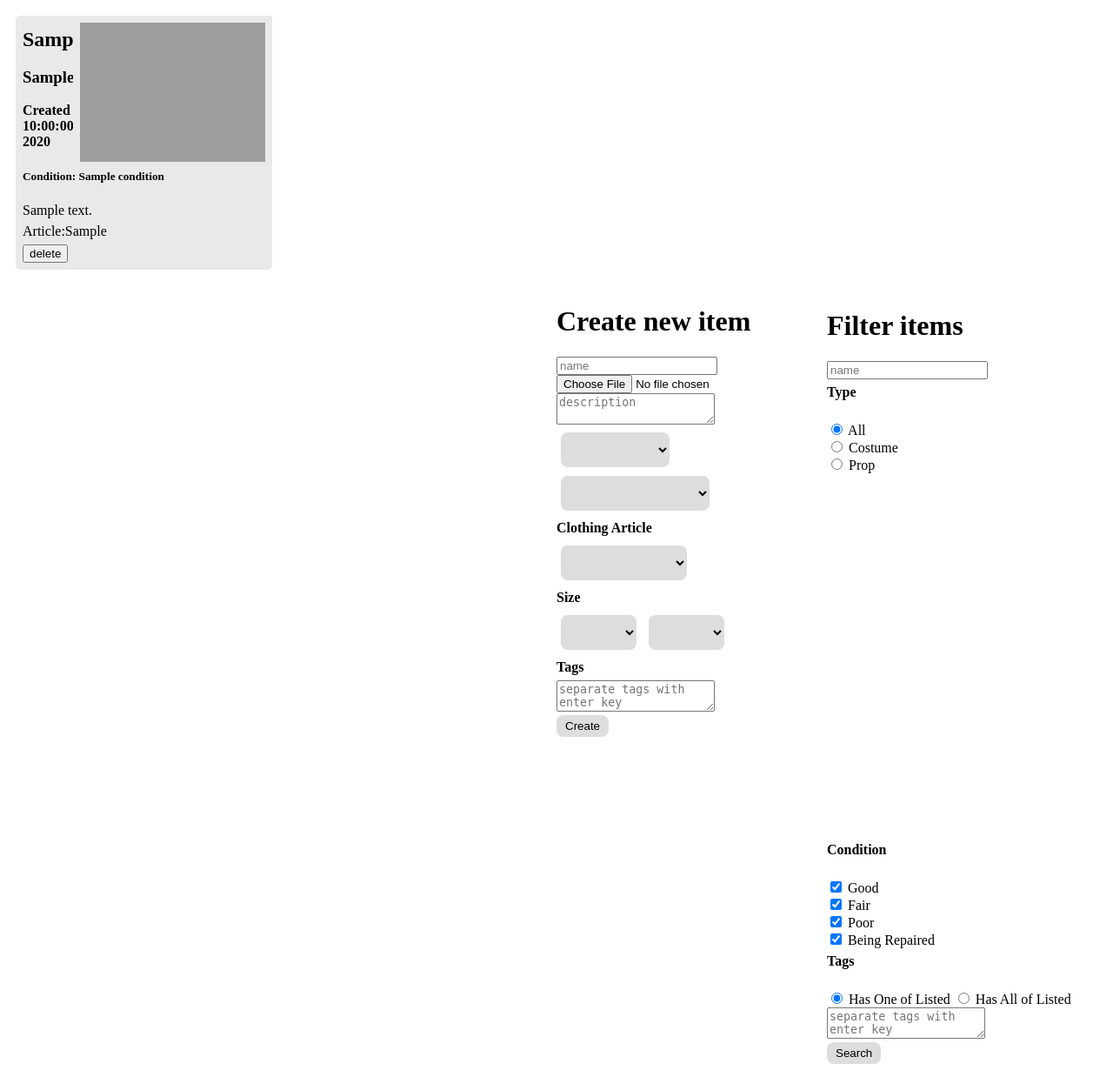
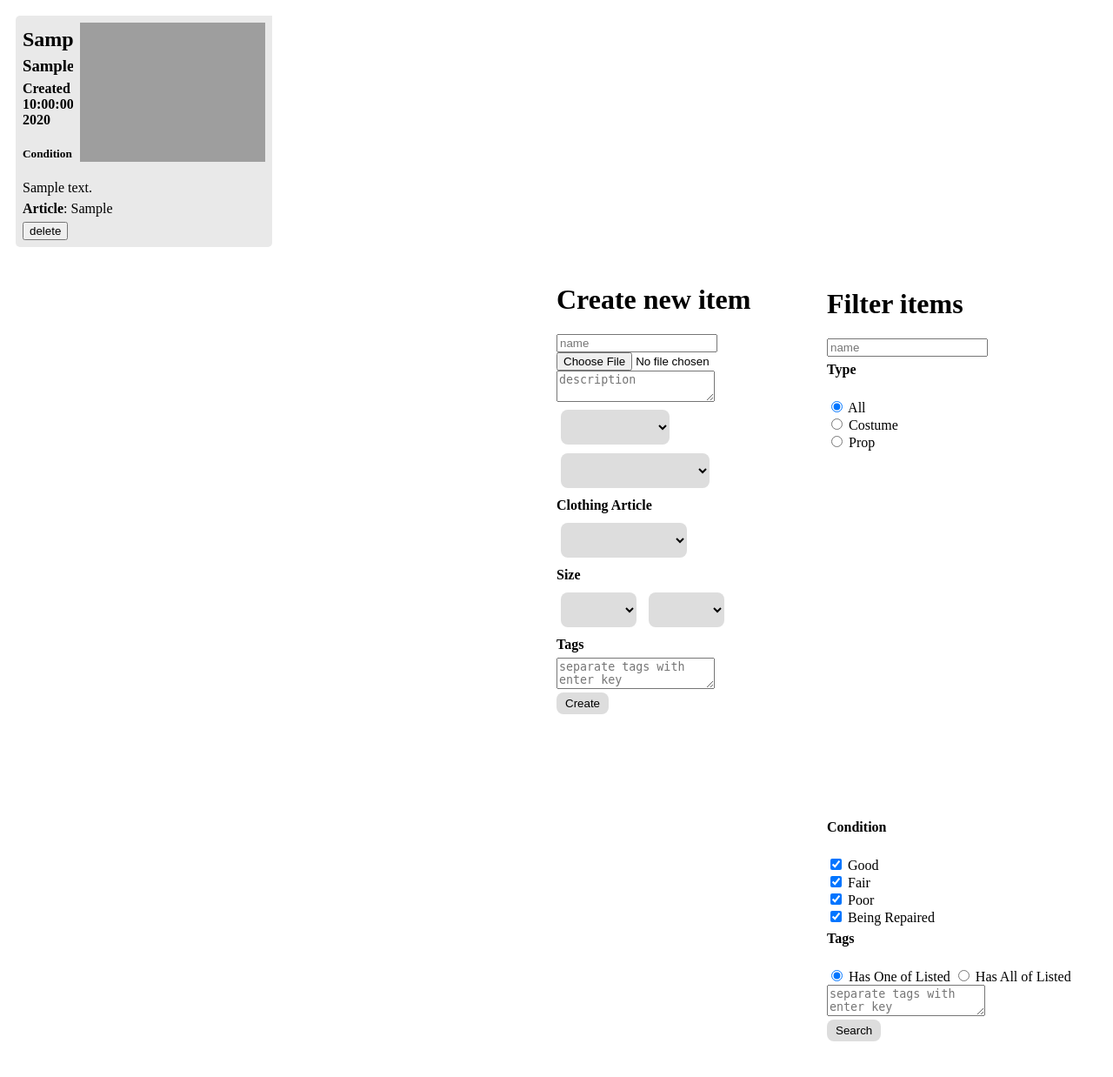
Before and after one commit to goosinator868/propbox, a Python web app: template templates/index.html in a window 1280 px wide. Shown: the whole page at 87% size. After the commit the page ends 1197 px from the top, so only its background shows below. Run offline with Jinja, Linux system fonts and the light colour scheme; the template is opened without the code that fills it: most values are stand-ins (such as "Sample title", 1, 10 or a date in 2020); grey boxes are pictures that could not be loaded.

Commit message:
Minor tweaks to CSS.

```diff
--- a/main.py
+++ b/main.py
@@ -104,7 +104,7 @@ class DeleteItem(webapp2.RequestHandler):
 
 class ViewImage(webapp2.RequestHandler):
     def get(self):
-        item_key = ndb.Key(urlsafe=self.request.get('entity_id'))
+        item_key = ndb.Key(urlsafe=self.request.get('image_id'))
         item = item_key.get()
         self.response.headers['Content-Type'] = 'image/png'
         self.response.out.write(item.image)
--- a/stylesheets/index.css
+++ b/stylesheets/index.css
@@ -36,7 +36,7 @@
     background-color: #a5a5a5;
 }
 
-.item_container h2, h4, p {
+.item_container h2, h3, h4, p {
   margin: 6px 0;
   width: 60%;
 }
--- a/templates/index.html
+++ b/templates/index.html
@@ -31,12 +31,14 @@
             {% if item_name_filter|lower in item.name|lower %}
             <div class="item_container">
                 <h2>{{item.name}}</h2>
-                <img src="view_image?entity_id={{item.key.urlsafe()}}" class="thumbnail" />
+                <a href="view_image?image_id={{item.key.urlsafe()}}">
+                <img src="view_image?image_id={{item.key.urlsafe()}}" class="thumbnail" />
+                </a>
                 <h3>{{item.item_type}}</h3>
                 <h4>Created by {{item.creator_id}} at {{item.updated.strftime('%I:%M:%S%p %b %d %Y')}}</h4>
-                <h5>Condition: {{item.condition}}</h5>
+                <h5><b>Condition</b>: {{item.condition}}</h5>
                 <p>{{item.description}}</p>
-                <p>Article:{{item.clothing_article_type}}</p>
+                <p><b>Article</b>: {{item.clothing_article_type}}</p>
                 <form action="/delete_item" method="post">
                     <input type="hidden" name="item_id" value="{{item.key.urlsafe()}}">
                     <input type="submit" value="delete">
```
